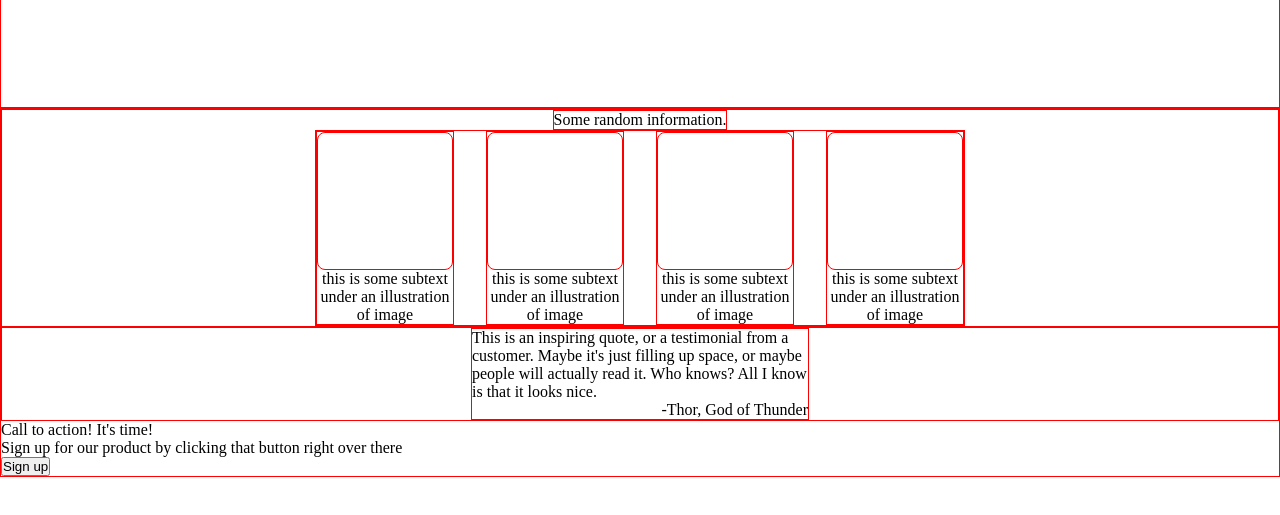
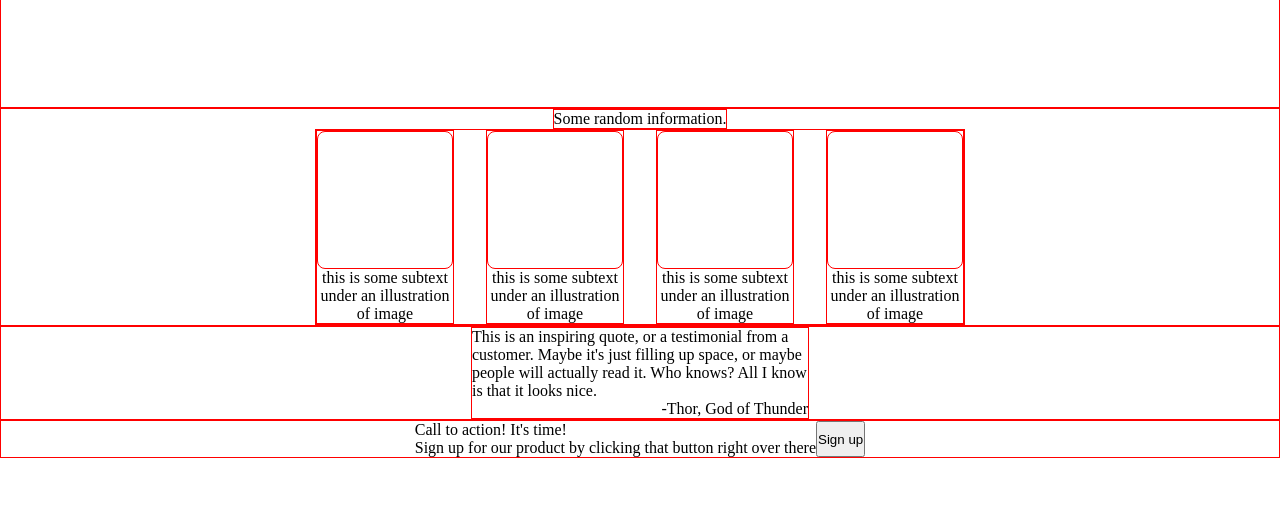
Before and after one commit to alexwastakenn/theodinproject-landingpage, a plain HTML site: page index.html in a window 1280 px wide. Shown: the part 285-800 px from the top of the page. Drawn offline with Linux system fonts and the light colour scheme.

Commit message:
feat: added basic styling for ad section

```diff
--- a/style.css
+++ b/style.css
@@ -14,10 +14,6 @@ ul {
 
 a {
   text-decoration: none;
-}
-
-.content-container {
-  border: 1px solid red;
 }
 
 /* Header Section */
@@ -125,3 +121,20 @@ ul {
   display: flex;
   justify-content: flex-end;
 }
+
+/* Ad Section */
+
+.ad-container {
+  display: flex;
+  border: 1px solid red;
+  justify-content: center;
+}
+
+.ad {
+  display: flex;
+}
+
+.ad .left {
+  display: flex;
+  flex-direction: column;
+}
```
